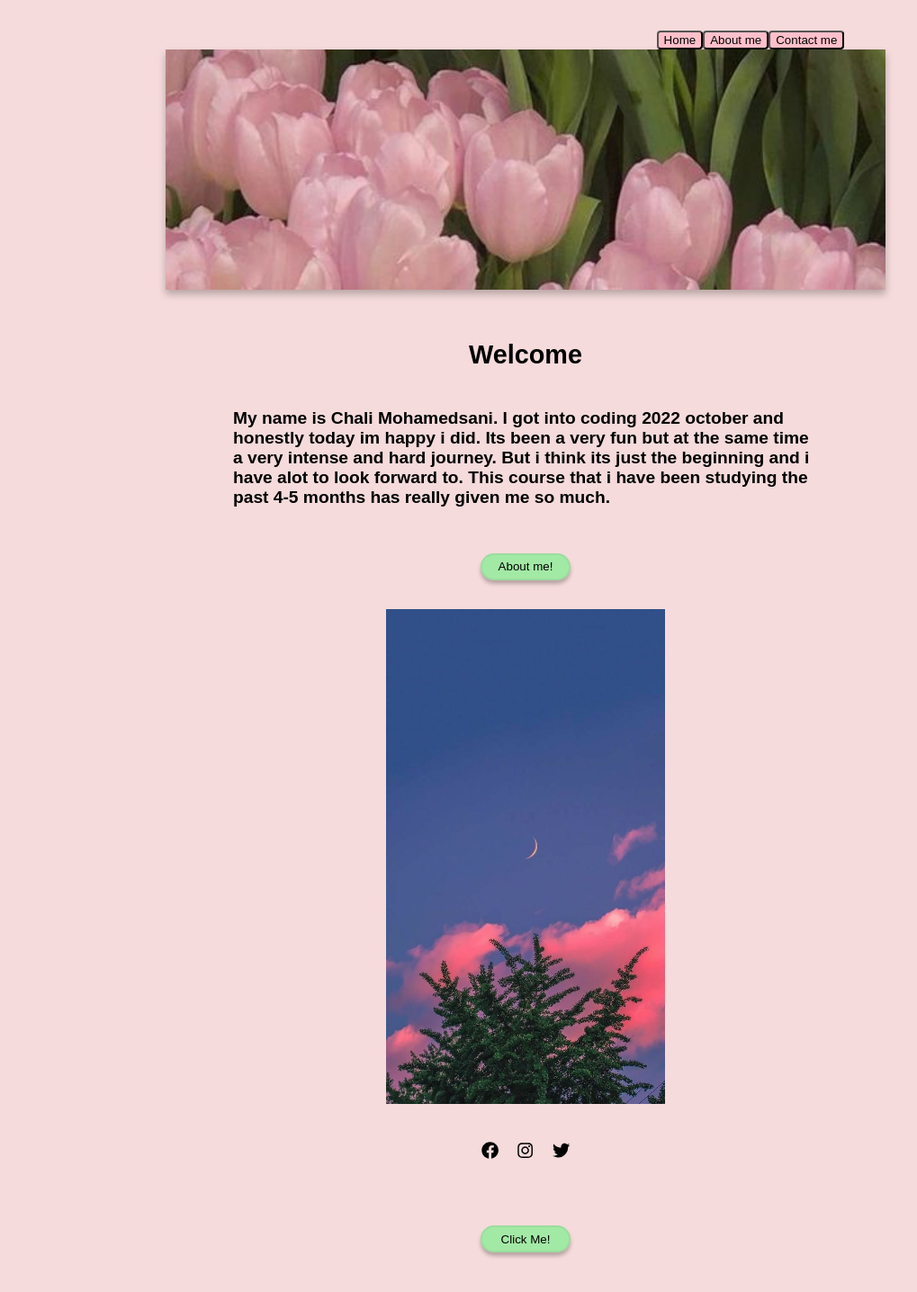
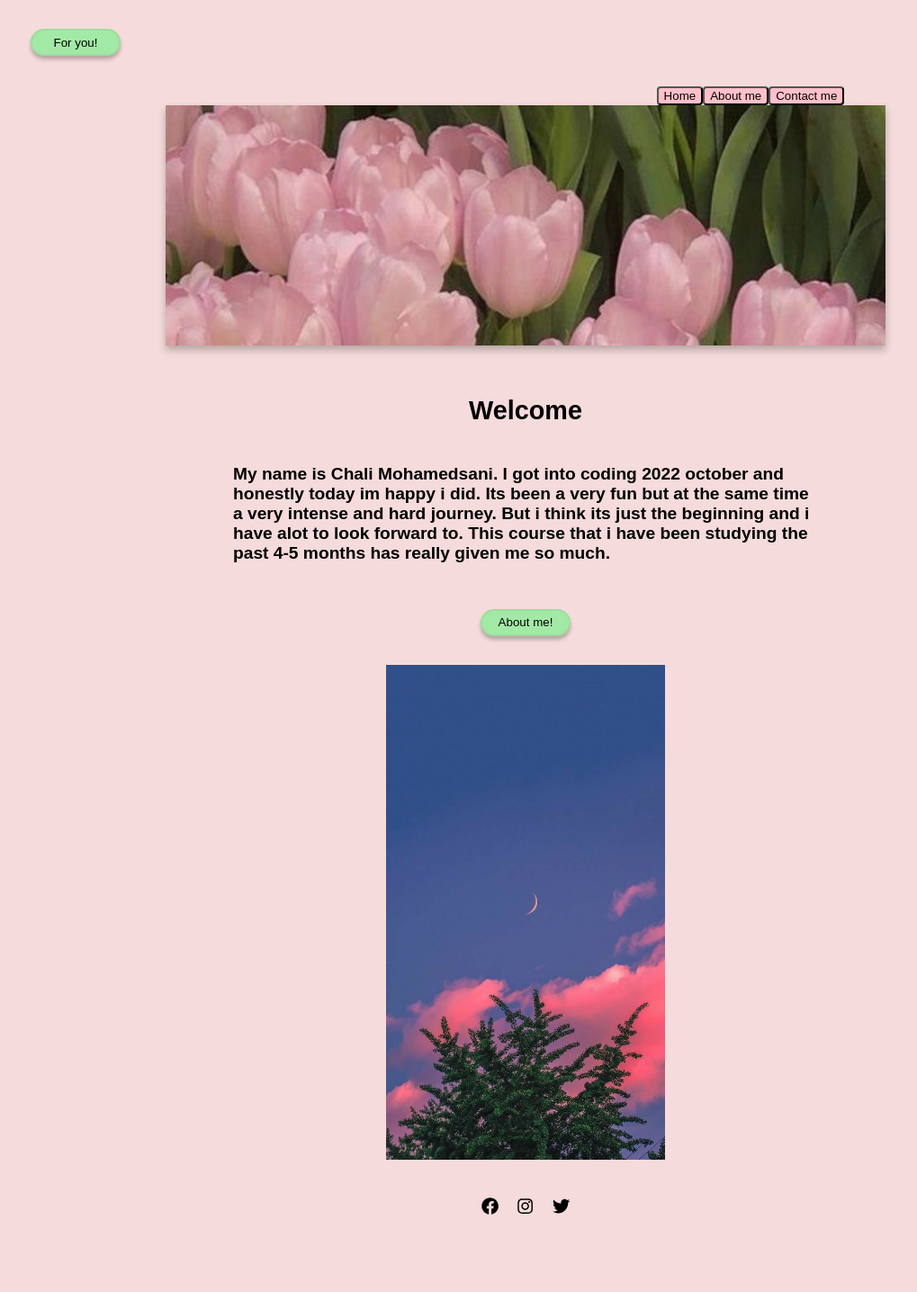
Before and after one commit to Chali96/my-react-portfolio, a React (Create React App) app: page / in a window 1280 px wide. Shown: the top 1436 px of the page at 90% size, without its empty margins (56-1075 px from the left). After the commit the page ends 1368 px from the top, so only its background shows below. Built offline with nearby package versions, Linux system fonts and the light colour scheme.

Commit message:
completly done

```diff
--- a/src/App.js
+++ b/src/App.js
@@ -13,6 +13,16 @@ function App() {
 
   return (
 <BrowserRouter>
+<div className='container-modal'>
+  {status && (
+    <Modal close={() => setStatus(false)}>
+      <div className='container-modal'>
+        <p>Hey, I hope you have a beautiful day today!</p>
+      </div>
+    </Modal>
+  )}
+<button onClick={() => setStatus(true)} className="btn">For you!</button>
+</div>
 <Header />
 <Routes>
   <Route path='/' element={<Home/>} />
@@ -20,17 +30,6 @@ function App() {
   <Route path='/about' element={<About/>} />
 </Routes>
 <Footer />
-
-<div className='container'>
-  {status && (
-    <Modal>
-      <div className='container-modal'>
-        <p>Hey, I hope you have a beautiful day today!</p>
-      </div>
-    </Modal>
-  )}
-<button onClick={() => setStatus(true)} className="btn">Click Me!</button>
-</div>
 </BrowserRouter>
   );
 }
--- a/src/components/Modal.js
+++ b/src/components/Modal.js
@@ -4,7 +4,7 @@ const Modal = ({children, close}) => {
     return (
         <div className="overlay">
             <div className="content">
-                <AiOutlineClose onClick={close}/>
+                <AiOutlineClose className='close' onClick={close}/>
                {children}
             </div>
         </div>
--- a/src/index.css
+++ b/src/index.css
@@ -186,3 +186,14 @@ margin-top: 80px;
   position: relative;
   color: black;
 }
+
+.close {
+  display: flex;
+  margin-left: auto;
+  font-size: 30px;
+  cursor: pointer;
+}
+
+.container-modal{
+  margin-left: 50px;
+}
```
